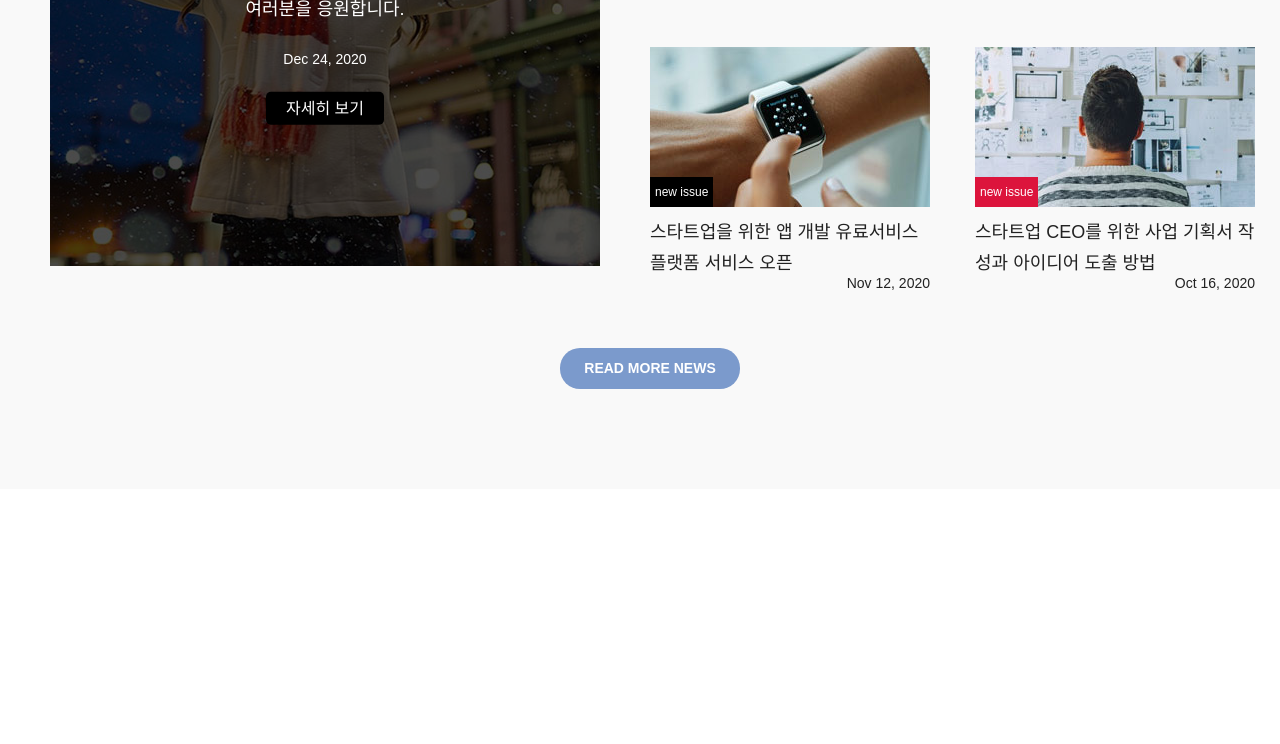
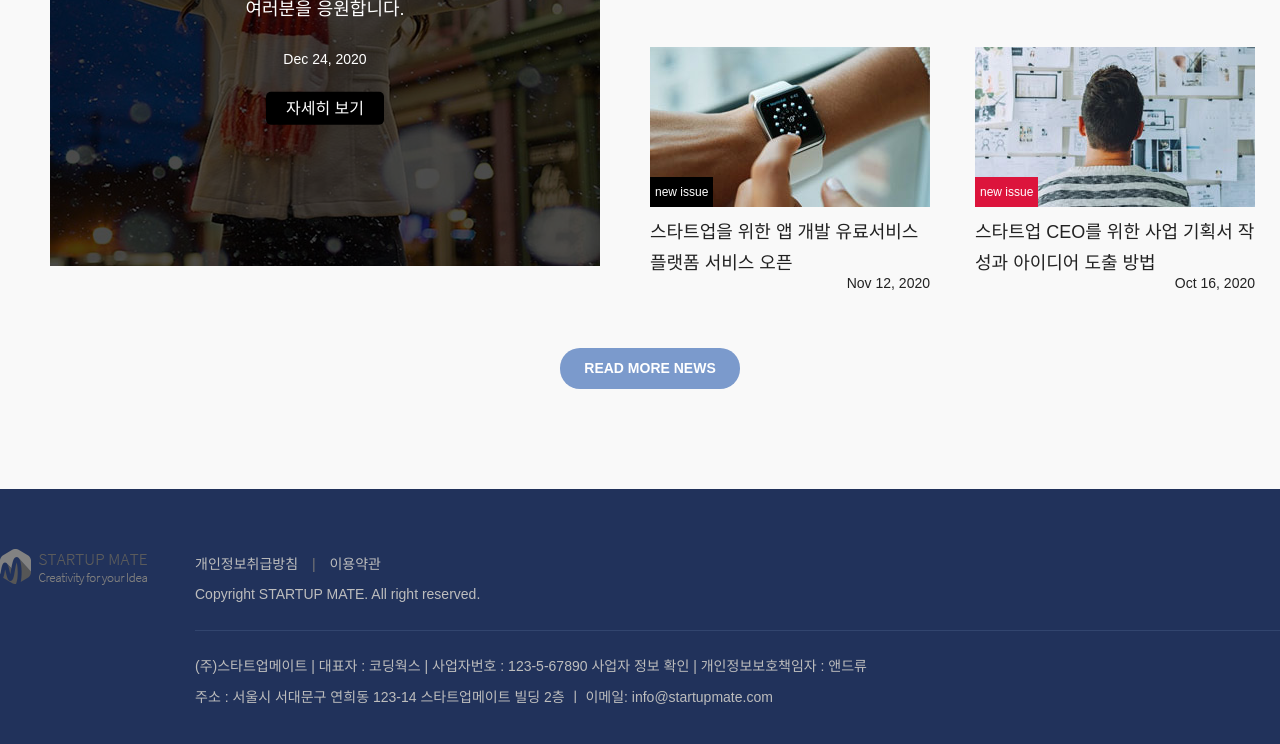
Before and after one commit to combrain817/Publishing, a plain HTML site: page App Official Landing Website/index.html in a window 1280 px wide. Shown: the part 9501-10245 px from the top of the page. Before the commit the page ends 9990 px from the top, so only its background shows below. Drawn offline with nearby package versions, Linux system fonts and the light colour scheme; some icons are missing; a web font is replaced by a local one.

Commit message:
footer 섹션

```diff
--- a/App Official Landing Website/index.html
+++ b/App Official Landing Website/index.html
@@ -502,7 +502,37 @@
     </section>
 
     <!-- Footer -->
-    <footer></footer>
+    <footer>
+        <div class="footer-inner">
+            <div class="footer-content">
+                <div class="footer-logo">
+                    <img src="images/logo.png" alt="">
+                </div>
+                <div class="copyright">
+                    <div class="policy-sns">
+                        <div class="policy">
+                            <span>
+                                <a href="#none">개인정보취급방침</a> <em>|</em>
+                                <a href="#none">이용약관</a>
+                            </span>
+                            <span>Copyright STARTUP MATE. All right reserved.</span>
+                        </div>
+                        <div class="sns">
+                            <a href="#none"><i class="xi-facebook"></i></a>
+                            <a href="#none"><i class="xi-instagram"></i></a>
+                            <a href="#none"><i class="xi-kakaostory"></i></a>
+                            <a href="#none"><i class="xi-naver"></i></a>
+                            <a href="#none"><i class="xi-youtube-play"></i></a>
+                        </div>
+                    </div>
+                    <div class="address">
+                        <span>(주)스타트업메이트 | 대표자 : 코딩웍스 | 사업자번호 : 123-5-67890 사업자 정보 확인 | 개인정보보호책임자 : 앤드류</span>
+                        <span>주소 : 서울시 서대문구 연희동 123-14 스타트업메이트 빌딩 2층 ㅣ 이메일: info@startupmate.com</span>
+                    </div>
+                </div>
+            </div>
+        </div>
+    </footer>
 </div>
 
 <!--Video Modal-->
--- a/App Official Landing Website/style.css
+++ b/App Official Landing Website/style.css
@@ -783,7 +783,87 @@ h1.slogan {
     font-weight: bold;
     margin: auto;
 }
+/* ############## Section : footer ############## */
+footer {
+    background-color: #21325b;
+    color: #bdbdbd;
+    font-size: 14px;
+    padding: 60px 0;
+}
+.footer-inner {
+    width: 1300px;
+    margin: auto;
+}
+.footer-content {
+    overflow: hidden;
+}
+.footer-content > div {
+    float: left;
+}
+.footer-logo {
+    width: 15%;
+}
+.copyright{
+    width: 85%;
+}
 
+.footer-logo img {
+    filter: grayscale(1);
+}
+.address {
+    padding-top: 20px;
+}
+.address span {
+    display: block;
+    overflow: hidden;
+}
+.policy-sns {
+    overflow: hidden;
+    border-bottom: 1px solid #32456e;
+    padding-bottom: 20px;
+}
+
+.policy {
+    float: left;
+}
+
+.policy span:first-child a {
+    color: #bdbdbd;
+}
+
+.policy span:first-child a:hover {
+    text-decoration: underline;
+}
+.policy span:first-child em {
+    font-style: normal;
+    margin: 10px;
+    color: #777;
+}
+
+
+.policy span:last-child {
+    display: block;
+}
+.sns {
+    float: right;
+}
+
+.sns i {
+    color: #fff;
+    font-size: 15px;
+    width: 25px;
+    height: 25px;
+    border-radius: 5px;
+    background-color: #37466c;
+    text-align: center;
+    line-height: 25px;
+    margin: 1px;
+    transition: 0.5s;
+}
+
+.sns i:hover {
+    background-color: #000;
+}
 /* ▦▦▦▦▦▦▦▦▦ Video modal CSS ▦▦▦▦▦▦▦▦▦ */
 .video-modal {
     background-color: #000;
```
